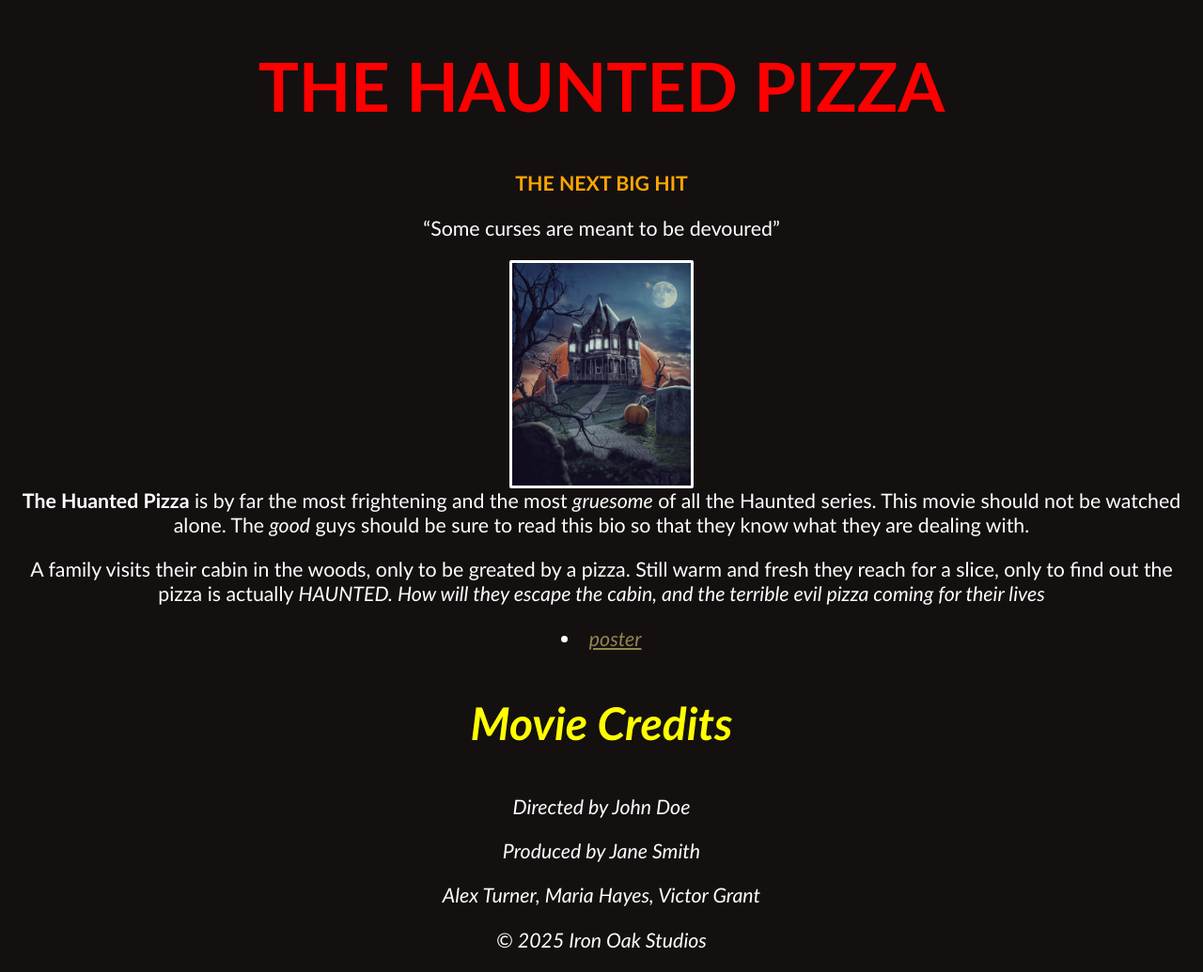
After one commit to DominicBaillie/Repository, a PHP site: page /website.html in a window 1280 px wide. The commit adds this page. Shown: the whole page at 94% size. Run offline with PHP 8.4, Linux system fonts and the light colour scheme.

Commit message:
Completed Poster Draft

```diff
--- /dev/null
+++ b/assignment-2/css/website.css
@@ -0,0 +1,45 @@
+html
+{
+    font-size: 110%;
+    text-align: center;
+}
+body {
+	font-family: "Trebuchet MS", Helvetica, sans-serif;
+	font-size: 16pt;
+    background-color: #141010;
+    color: white;
+}
+header, main, footer {
+	margin: 1in;
+	padding: 0;
+	line-height: 1.5;
+}
+h1
+{
+    text-transform: uppercase;
+    font-size: 54pt;
+    color:red;
+}
+h2 {
+	text-transform: uppercase;
+	font-size: 16pt;
+    color: orange;
+}
+h3
+{
+	font-size: 36pt;
+    color: yellow;
+}
+img
+{
+    max-width: 15%;
+    border-radius: 2px;
+    border-style: solid;
+    display: block;
+    margin-left: auto;
+    margin-right: auto;
+}
+.links a
+{
+    color : rgb(145, 134, 77);
+}
--- a/assignment-2/index.html
+++ b/assignment-2/index.html
@@ -8,8 +8,9 @@
 </head>
 
 <body>
-    <div class="title">SHADOWS OF WAR</div>
-    <div class="tagline">“Courage rises when the world falls.”</div>
+    <div class="title">The Haunted Pizza</div>
+    <div class="tagline">“Some curses are meant to be devoured.”</div>
+    <div class="links"><li><a href="website.html" title="Go to the Home page">movie</a></li></div>
 
     <div class="credits">
         Directed by John Doe<br>
--- /dev/null
+++ b/assignment-2/website.html
@@ -0,0 +1,32 @@
+<!DOCTYPE html>
+<html lang="en">
+
+<head>
+    <title>CSS Building Blocks and Style Sheets | COMP1002 HTML, CSS, and JS Fundamentals</title>
+    <meta charset="utf-8" />
+    <!-- STEP 1: Build a LINK element that attaches another file located at 'css/basics.css', which is a Cascading Style Sheet (CSS), then open basics.css in your code editor for STEP 2 -->
+    <link href="css/website.css" rel="stylesheet" />
+</head>
+
+<body>
+    <h1>The Haunted Pizza</h1>
+    <h2>The next big hit</h2>
+    <p class="tagline"><q>Some curses are meant to be devoured</q></p>
+    <p><img src="images/halloween-5880068_1280.webp" alt="Haunted House" id="house" />
+        <strong>The Huanted Pizza</strong> is by far the most frightening and the most <em>gruesome</em> of all the
+        Haunted series. This movie should not be watched alone. The <em>good</em> guys should be sure to read this bio
+        so that they know what they are dealing with.
+    </p>
+    <!-- Image Recieved From pixabay.com, by creativeralph. https://pixabay.com/illustrations/halloween-haunted-house-graveyard-5880068/ -->
+    <p>A family visits their cabin in the woods, only to be greated by a pizza. Still warm and fresh they reach for a slice, only to find out the pizza is actually <em>HAUNTED<em>. How will they escape the cabin, and the terrible evil pizza coming for their lives</em></p>
+    <div class="links"><li><a href="index.html" title="Go to the poster">poster</a></li></div>
+    <container>
+        <h3>Movie Credits</h3>
+        <p>Directed by John Doe</p>
+        <p>Produced by Jane Smith</p>
+        <p>Alex Turner, Maria Hayes, Victor Grant</p>
+        <p>© 2025 Iron Oak Studios</p>
+    </container>
+</body>
+
+</html>
```
Also changed, not shown: assignment-2/css/styles.css (+10 -1 lines).
